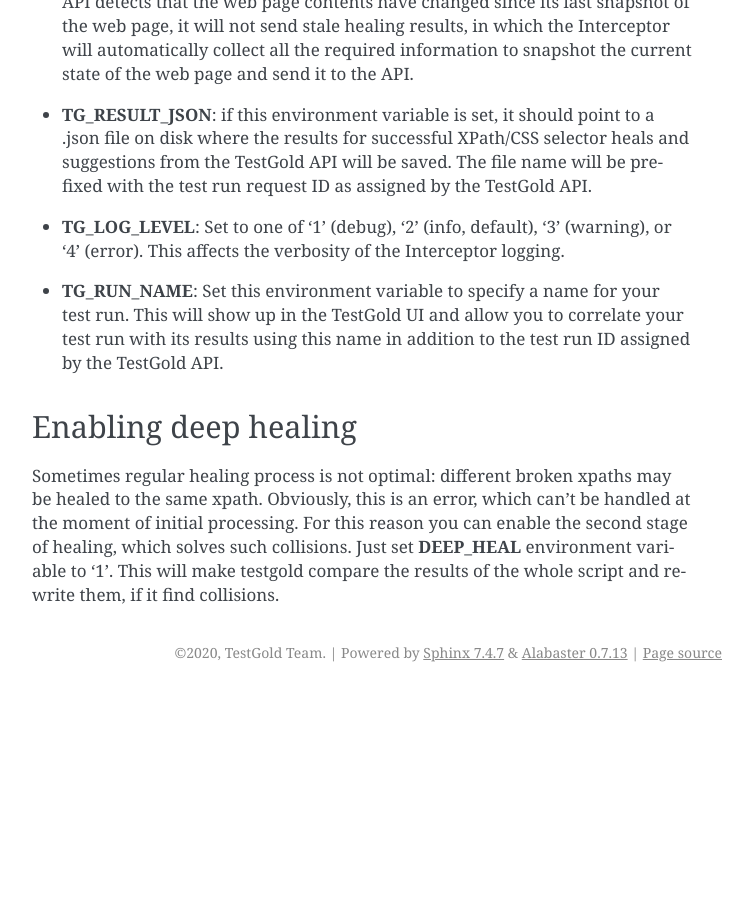
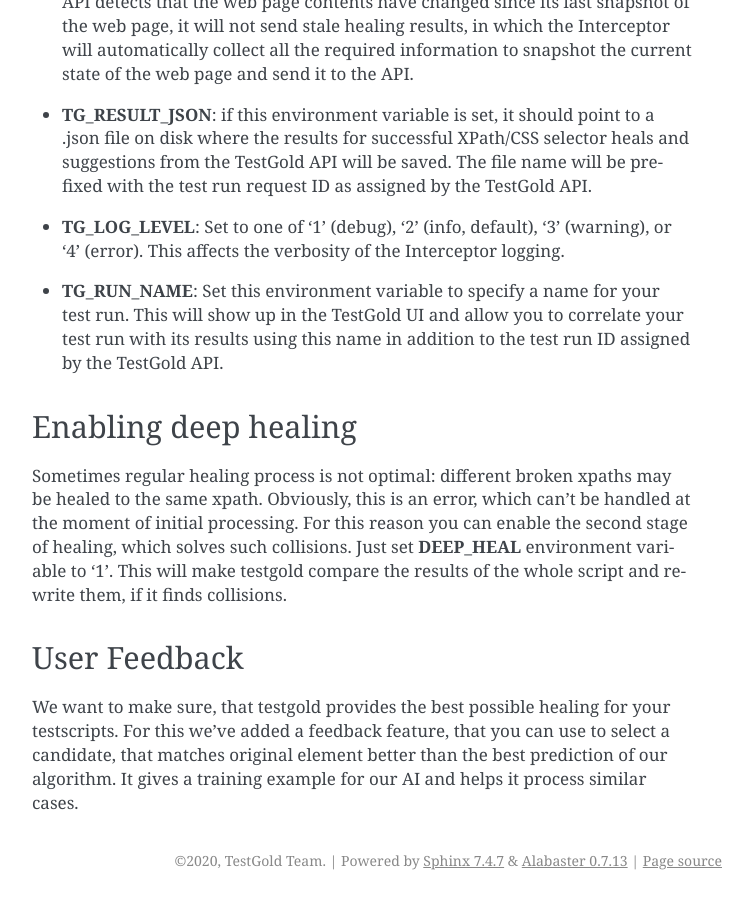
Before and after one commit to aichemydev/testgold, a Sphinx documentation site: the page built from docs/externaluse.rst, in a window 1280 px wide and 900 px high, scrolled down 2569 px. Shown: the whole window, without its empty margins (388-1141 px from the left). Built offline with Sphinx 7.4.7, drawn with Linux system fonts in a browser that asks for light colours; before the commit the page ends 3261 px from its top, so only the background shows below that.

Commit message:
Update externaluse.rst
add: feedback documentation

```diff
--- a/docs/externaluse.rst
+++ b/docs/externaluse.rst
@@ -123,4 +123,11 @@
 xpath. Obviously, this is an error, which can't be handled at the moment of initial processing. For
 this reason you can enable the second stage of healing, which solves such collisions. Just set
 **DEEP_HEAL** environment variable to '1'. This will make testgold compare the results of the whole
-script and rewrite them, if it find collisions.
+script and rewrite them, if it finds collisions.
+
+User Feedback
+---------------------------------
+
+We want to make sure, that testgold provides the best possible healing for your testscripts. For this we've
+added a feedback feature, that you can use to select a candidate, that matches original element better than
+the best prediction of our algorithm. It gives a training example for our AI and helps it process similar cases.
```
